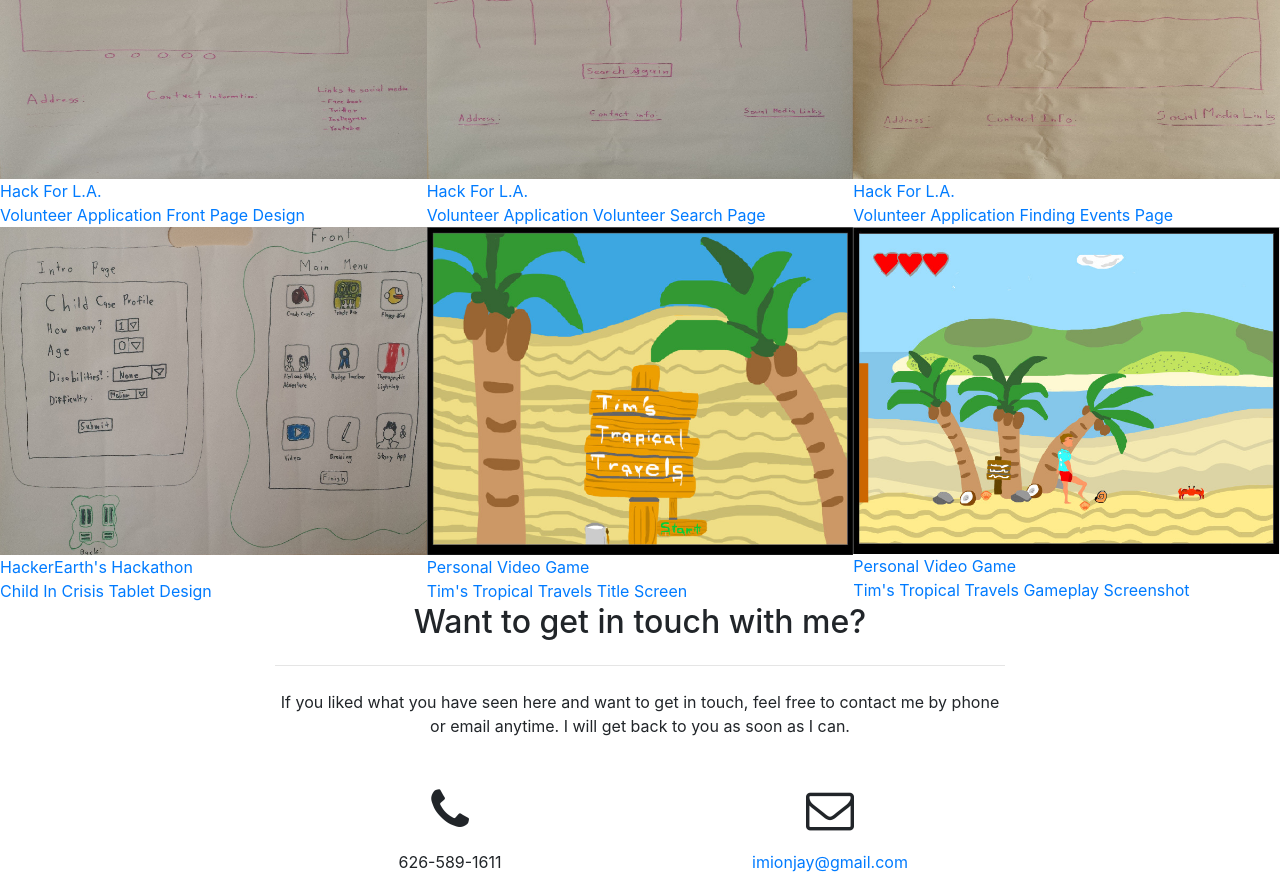
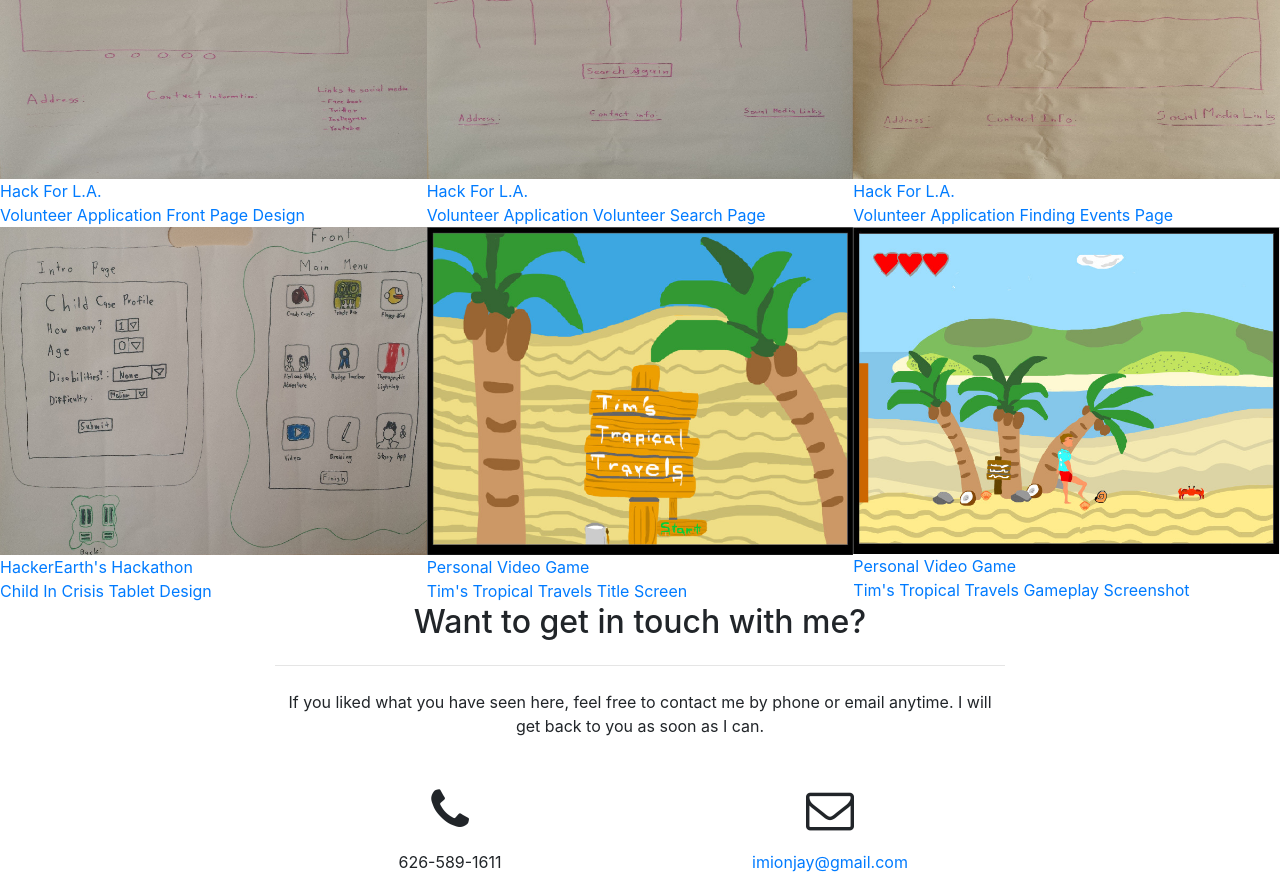
Before and after one commit to JesseWong89/Portfolio, a website with bundled scripts: page index.html in a window 1280 px wide. Shown: the part 1158-2048 px from the top of the page. Built offline with nearby package versions, Linux system fonts and the light colour scheme.

Commit message:
Text change
Slight text change

```diff
--- a/index.html
+++ b/index.html
@@ -238,7 +238,7 @@
           <div class="col-lg-8 mx-auto text-center">
             <h2 class="section-heading">Want to get in touch with me?</h2>
             <hr class="my-4">
-            <p class="mb-5">If you liked what you have seen here and want to get in touch, feel free to contact me by phone or email anytime. I will get back to you as soon as I can.</p>
+            <p class="mb-5">If you liked what you have seen here, feel free to contact me by phone or email anytime. I will get back to you as soon as I can.</p>
           </div>
         </div>
         <div class="row">
```
